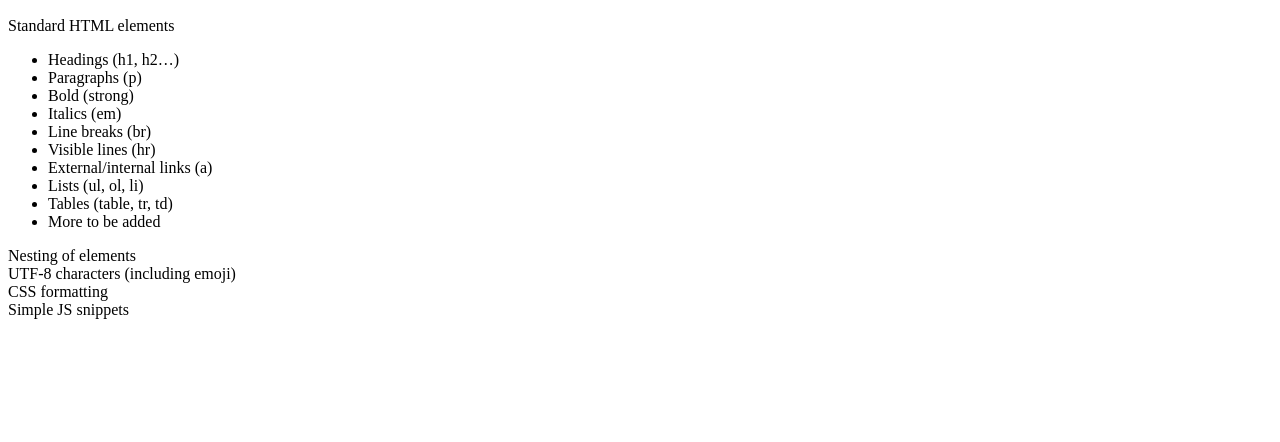
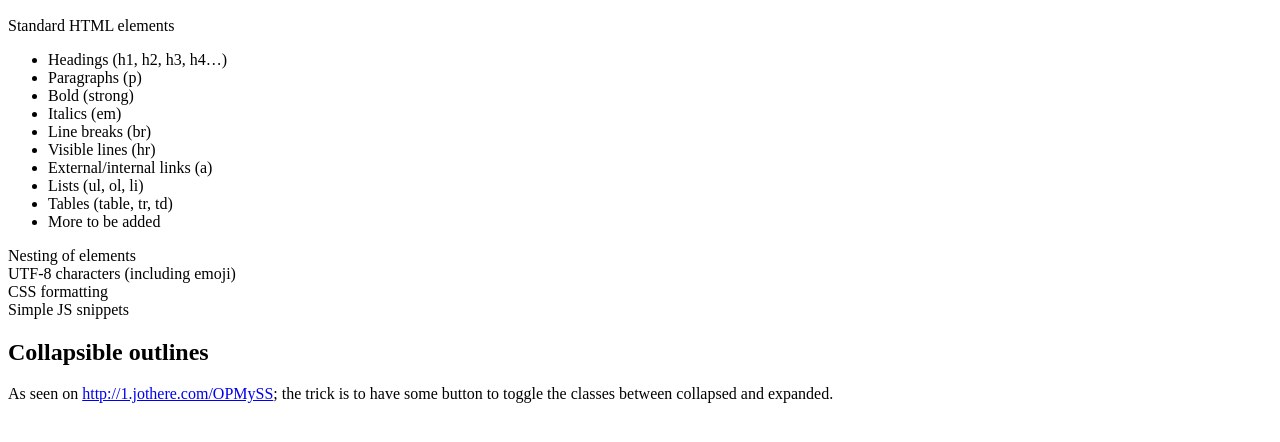
Before and after one commit to JotHere/597Demo, a plain HTML site: page index.html in a window 1280 px wide. Shown: the part 278-720 px from the top of the page. Drawn offline with Linux system fonts and the light colour scheme.

Commit message:
Add small note on collapsing/expanding page sections

```diff
--- a/index.html
+++ b/index.html
@@ -17,7 +17,7 @@
         <h2>Reference Guidelines (tentative)</h2>
         <p><div>Standard HTML elements</div><div>
                 <ul>
-                    <li>Headings (h1, h2…)
+                    <li>Headings (h1, h2, h3, h4…)
                         <br>
                     </li>
                     <li>Paragraphs (p)
@@ -48,6 +48,6 @@
                         <br>
                     </li>
                 </ul>
-            </div><div>Nesting of elements</div><div>UTF-8 characters (including emoji)</div><div>CSS formatting</div><div>Simple JS snippets</div></p>
+            </div><div>Nesting of elements</div><div>UTF-8 characters (including emoji)</div><div>CSS formatting</div><div>Simple JS snippets</div><h2>Collapsible outlines</h2><p>As seen on&nbsp;<a href="http://1.jothere.com/OPMySS" target="_blank">http://1.jothere.com/OPMySS</a>; the trick is to have some button to toggle the classes between collapsed and expanded.</p></p>
     </body>
 </html>
--- a/pinegrow.json
+++ b/pinegrow.json
@@ -1 +1 @@
-{"files":{"index.html":{"frameworks":["pg.insight.events","pg.code-validator","pg.project.items","pg.asset.manager","pg.html","pg.components"],"last_page_width":1024}},"breakpoints":[],"frameworks":["pg.insight.events","pg.code-validator","pg.project.items","pg.asset.manager","pg.html","pg.components"],"template_framework_id":"pg.html"}
+{"files":{"index.html":{"frameworks":["pg.insight.events","pg.code-validator","pg.asset.manager","pg.project.items","pg.html","pg.components"],"last_page_width":1024}},"breakpoints":[],"frameworks":["pg.insight.events","pg.code-validator","pg.asset.manager","pg.project.items","pg.html","pg.components"],"template_framework_id":"pg.html"}
```
